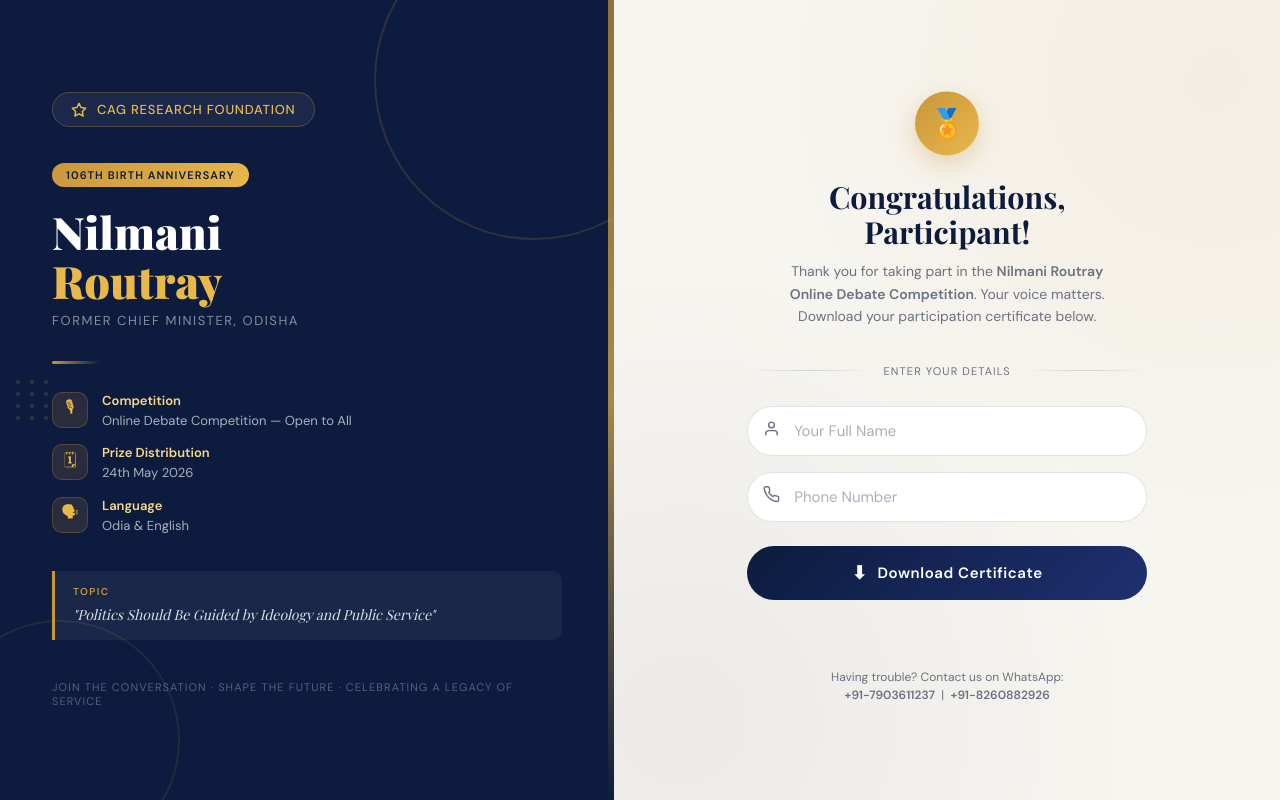
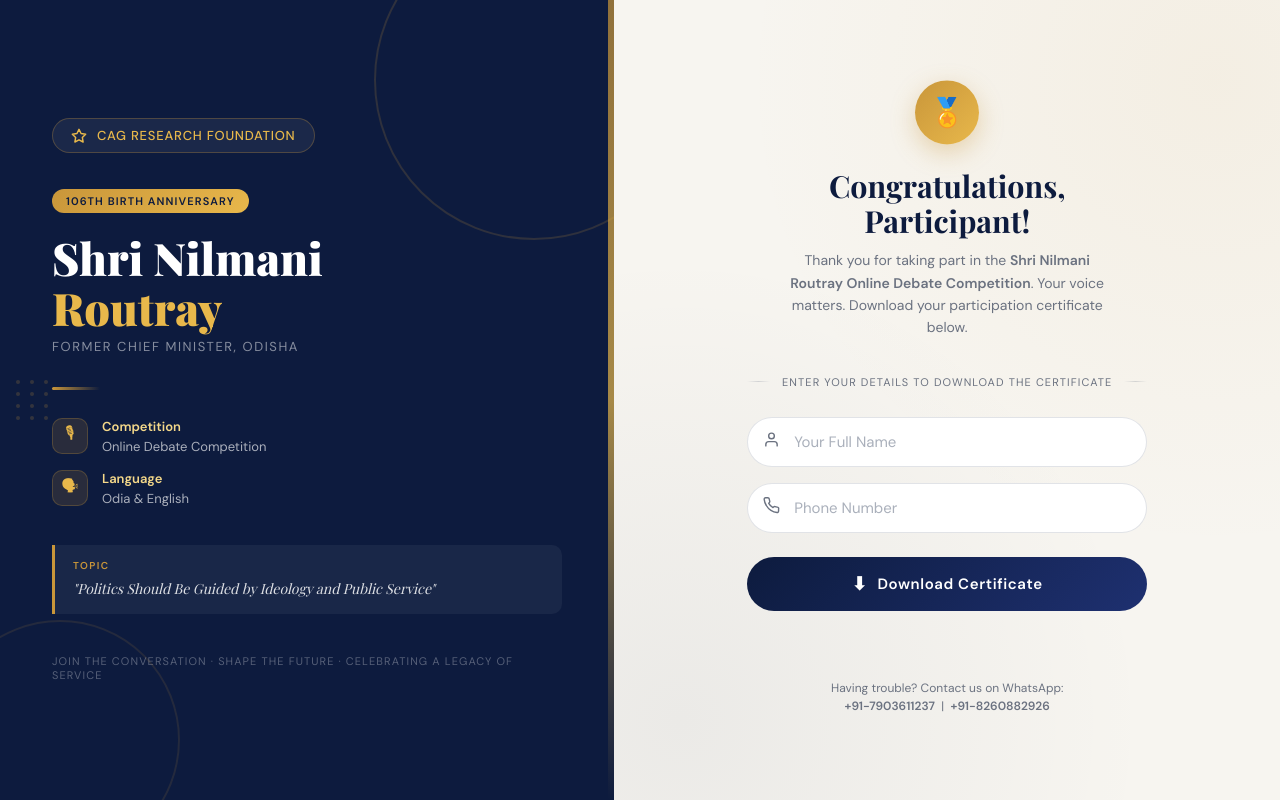
Before and after one commit to truptimuley/cag-online-debate-competition-results, a plain HTML site: page index.html in a window 1280 px wide. Drawn offline with nearby package versions, Linux system fonts and the light colour scheme.

Commit message:
Update index.html

```diff
--- a/index.html
+++ b/index.html
@@ -3,7 +3,7 @@
   <head>
     <meta charset="UTF-8" />
     <meta name="viewport" content="width=device-width, initial-scale=1.0" />
-    <title>Certificate Download — Nilmani Routray Debate Competition</title>
+    <title>Certificate Download - Shri Nilmani Routray Debate Competition</title>
     <link rel="preconnect" href="https://fonts.googleapis.com" />
     <link rel="preconnect" href="https://fonts.gstatic.com" crossorigin />
     <link href="https://fonts.googleapis.com/css2?family=Playfair+Display:wght@400;700;900&family=DM+Sans:wght@300;400;500;600&display=swap" rel="stylesheet" />
@@ -490,7 +490,7 @@
 
         <div class="anniversary-tag">106th Birth Anniversary</div>
 
-        <h1>Nilmani<br /><span>Routray</span></h1>
+        <h1>Shri Nilmani<br /><span>Routray</span></h1>
         <p class="subtitle">Former Chief Minister, Odisha</p>
 
         <div class="gold-divider"></div>
@@ -500,14 +500,7 @@
             <div class="info-icon">🎙</div>
             <div class="info-text">
               <strong>Competition</strong>
-              <p>Online Debate Competition — Open to All</p>
-            </div>
-          </div>
-          <div class="info-row">
-            <div class="info-icon">🗓</div>
-            <div class="info-text">
-              <strong>Prize Distribution</strong>
-              <p>24th May 2026</p>
+              <p>Online Debate Competition</p>
             </div>
           </div>
           <div class="info-row">
@@ -527,7 +520,6 @@
         <p class="tagline">Join the Conversation · Shape the Future · Celebrating a Legacy of Service</p>
       </section>
 
-      <!-- ═══ RIGHT ═══ -->
       <section class="right" aria-label="Certificate download">
         <div class="form-card">
 
@@ -535,11 +527,11 @@
             <div class="medal-icon" aria-hidden="true">🏅</div>
             <h2>Congratulations,<br />Participant!</h2>
             <p>
-              Thank you for taking part in the <strong>Nilmani Routray Online Debate Competition</strong>. Your voice matters. Download your participation certificate below.
+              Thank you for taking part in the <strong>Shri Nilmani Routray Online Debate Competition</strong>. Your voice matters. Download your participation certificate below.
             </p>
           </div>
 
-          <div class="section-divider"><span>Enter your details</span></div>
+          <div class="section-divider"><span>Enter your details to download the certificate</span></div>
 
           <div class="field-group">
 
```
